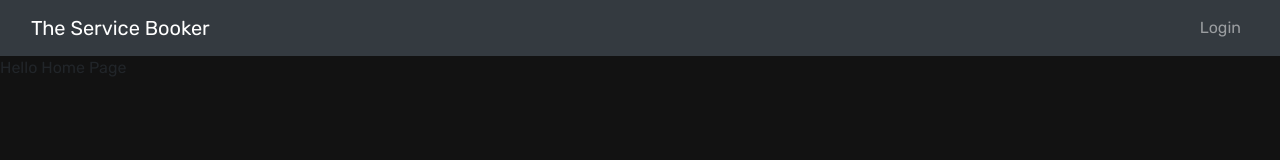
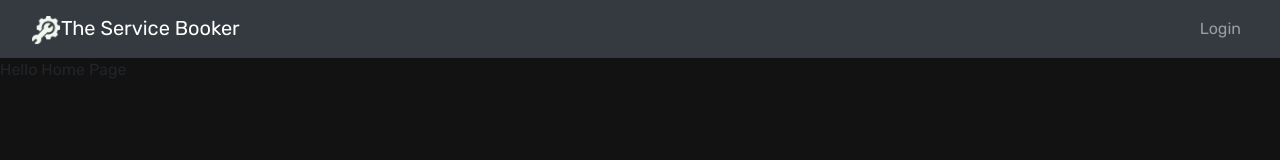
Before and after one commit to mkalik/service-booker-application, a React (Create React App) app in the folder client/: page / in a window 1280 px wide. Shown: the top 160 px of the page. Built offline with nearby package versions, Linux system fonts and the light colour scheme.

Commit message:
add logo to navbar brand

```diff
--- a/client/src/components/Header.js
+++ b/client/src/components/Header.js
@@ -1,6 +1,7 @@
 import React from "react";
 import { Link } from "react-router-dom";
 import { Navbar, Nav, Container } from "react-bootstrap";
+import logo from "../assets/favicon.png"
 
 import Auth from "../utils/auth";
 
@@ -14,6 +15,11 @@ const Header = () => {
       <Navbar bg="dark" variant="dark" expand="lg">
         <Container fluid>
           <Navbar.Brand as={Link} to="/">
+            <img
+            src={logo}
+            width={"30"}
+            height={"30"}
+            />
             The Service Booker
           </Navbar.Brand>
           <Navbar.Toggle aria-controls="navbar" />
```
Also changed, not shown: client/src/assets/favicon.png (added).
